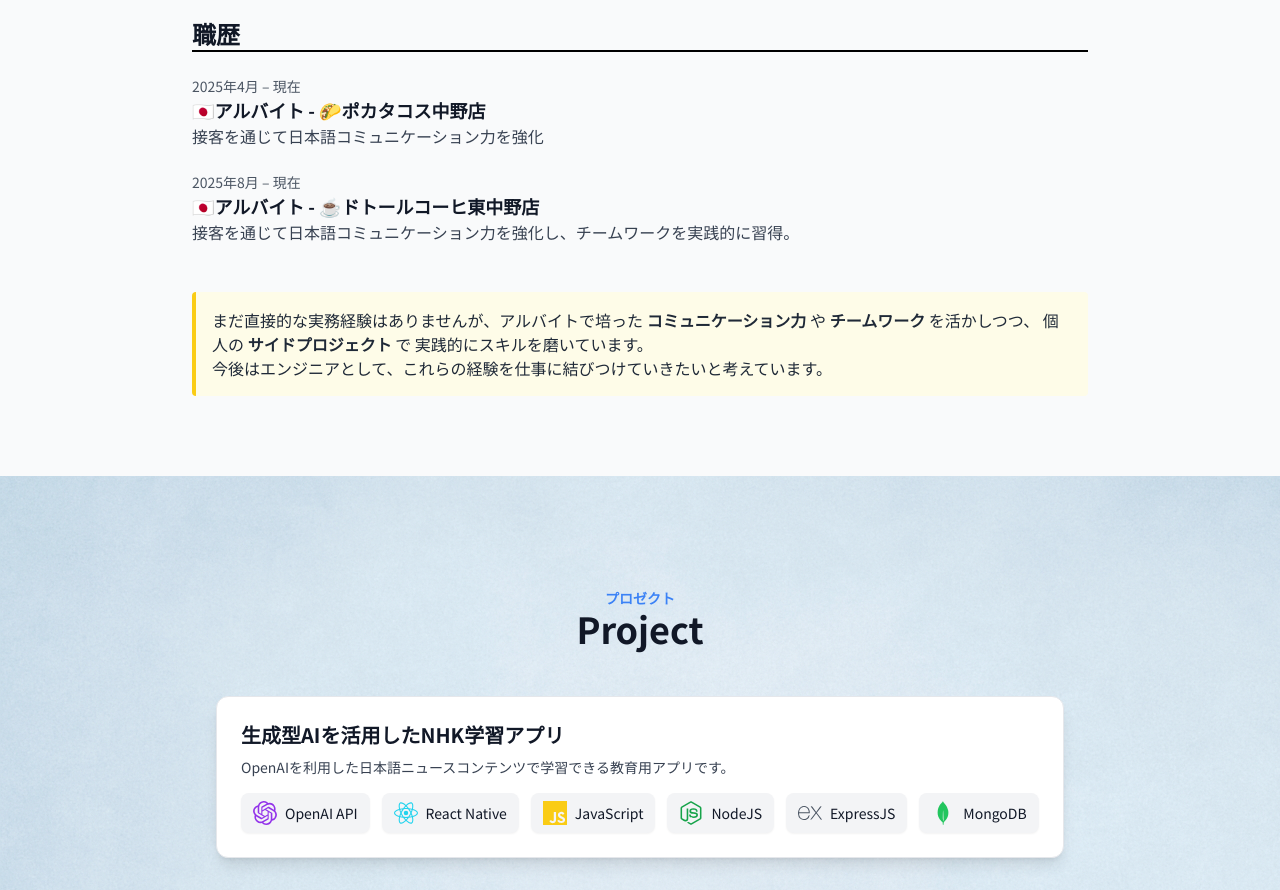
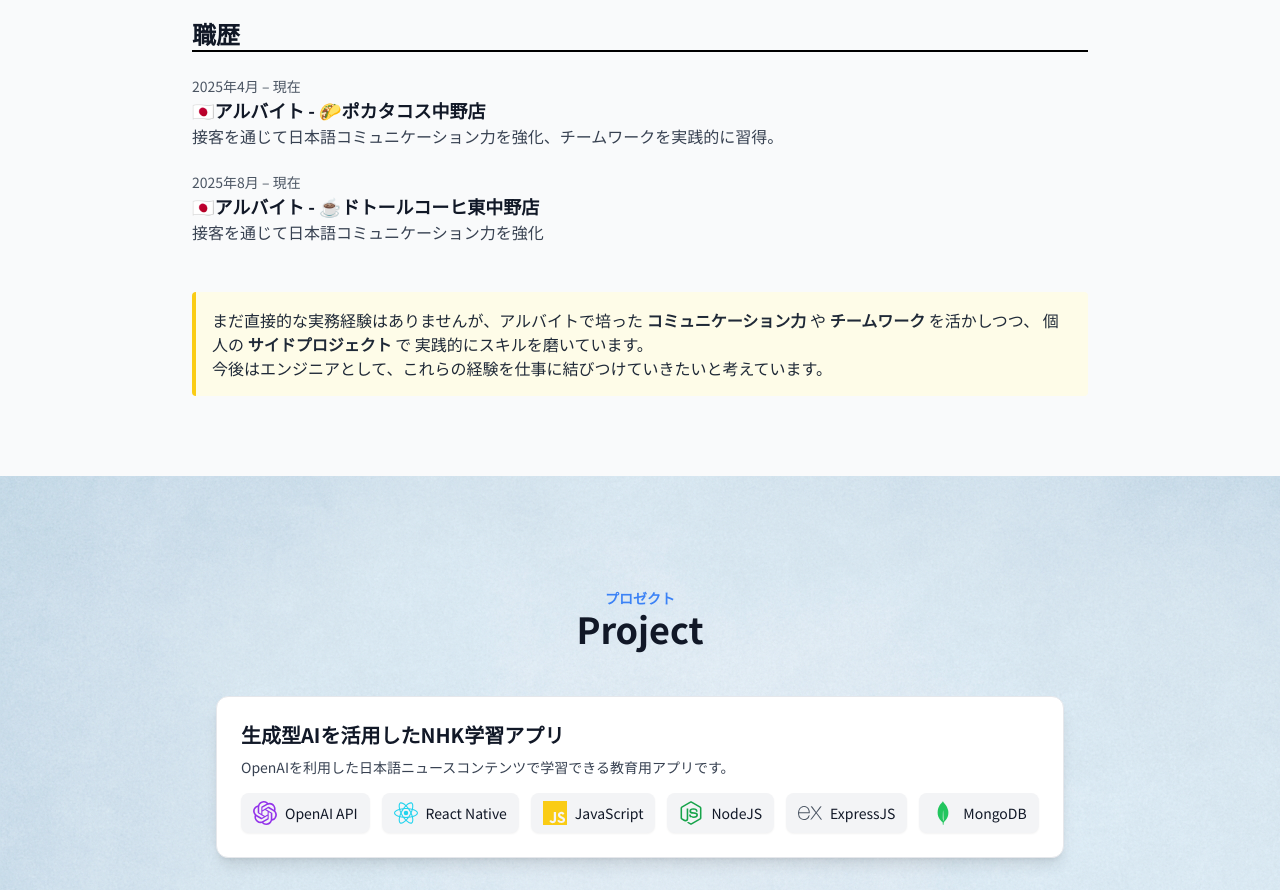
Before and after one commit to khyiao0829/Portfolio, a React (Create React App) app: page / in a window 1280 px wide. Shown: the part 2020-2910 px from the top of the page. Built offline with nearby package versions, Linux system fonts and the light colour scheme.

Commit message:
vercel 배포, Experience/jsx 수정

```diff
--- a/package.json
+++ b/package.json
@@ -7,6 +7,7 @@
     "@testing-library/jest-dom": "^6.6.3",
     "@testing-library/react": "^16.3.0",
     "@testing-library/user-event": "^13.5.0",
+    "@vercel/analytics": "^1.5.0",
     "framer-motion": "^12.23.6",
     "react": "^19.1.0",
     "react-dom": "^19.1.0",
--- a/src/App.js
+++ b/src/App.js
@@ -1,4 +1,5 @@
 import { BrowserRouter, Routes, Route } from "react-router-dom";
+import { Analytics } from "@vercel/analytics/react";
 import Navbar from "./components/Navbar";
 import Hero from "./components/Hero";
 import About from "./components/About";
@@ -29,6 +30,7 @@
         <Route path="/projects/:id" element={<ProjectDetail />} />
       </Routes>
       <Footer />
+      <Analytics />
     </BrowserRouter>
   );
 }
--- a/src/components/Experience.jsx
+++ b/src/components/Experience.jsx
@@ -61,7 +61,7 @@
               </span>
               <p className="text-lg font-semibold">🇯🇵アルバイト - 🌮ポカタコス中野店</p>
               <p className="text-gray-700">
-                接客を通じて日本語コミュニケーション力を強化
+                接客を通じて日本語コミュニケーション力を強化、チームワークを実践的に習得。
               </p>
             </li>
             <li>
@@ -70,7 +70,7 @@
               </span>
               <p className="text-lg font-semibold">🇯🇵アルバイト - ☕️ドトールコーヒ東中野店</p>
               <p className="text-gray-700 mb-12">
-                接客を通じて日本語コミュニケーション力を強化し、チームワークを実践的に習得。
+                接客を通じて日本語コミュニケーション力を強化
               </p>
             </li>
             <li>
```
Also changed, not shown: 2 other files (tests, documents, lock files or other folders).
